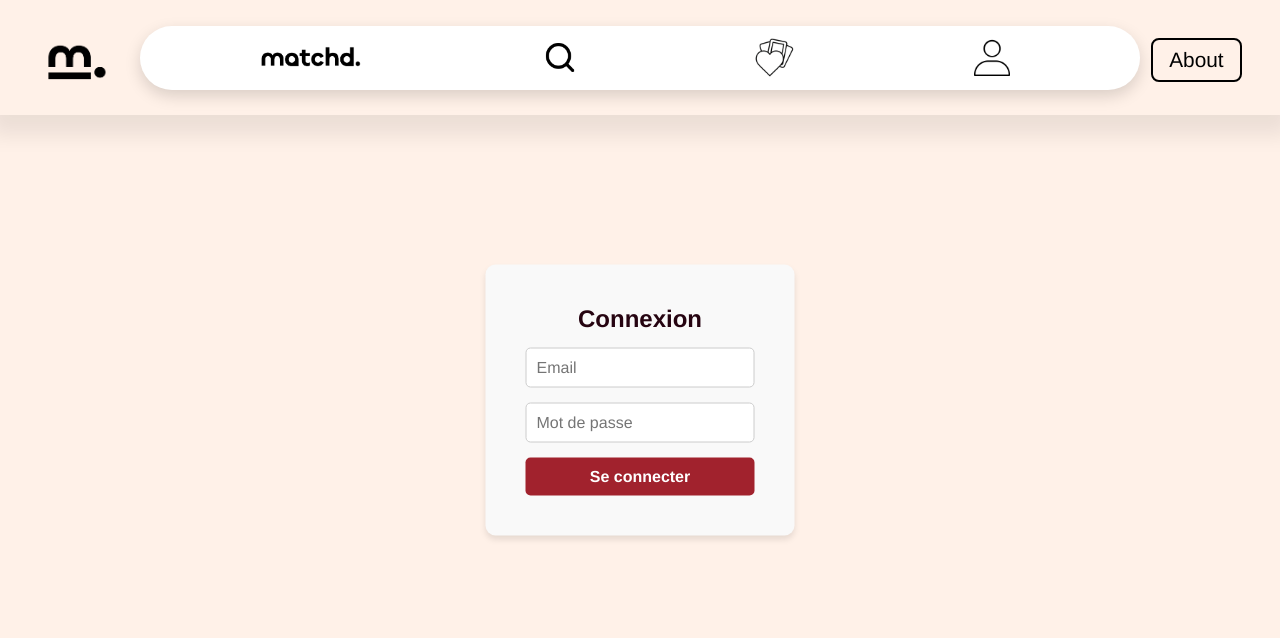
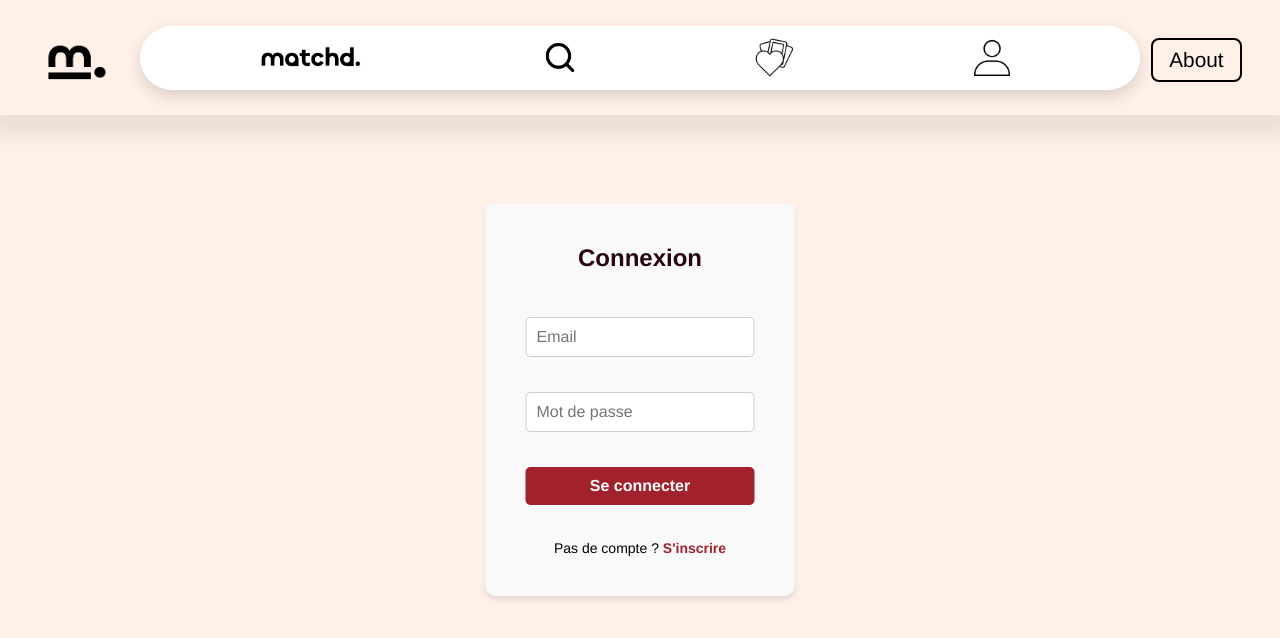
Before and after one commit to Tedvm/Matchd, a React (Vite) app in the folder frontend/: page /login in a window 1280 px wide. Shown: the top 638 px of the page. Built offline with nearby package versions, Linux system fonts and the light colour scheme.

Commit message:
a propos

```diff
--- a/frontend/src/pages/About/About.css
+++ b/frontend/src/pages/About/About.css
@@ -1,3 +1,25 @@
 .about {
+  display: flex;
+  flex-direction: column; /* Organise les éléments de haut en bas */
+  justify-content: center;
+  align-items: center;
+  min-height: 100vh;
   text-align: center;
+  font-size: 1.2rem;
+  color: #333; /* Couleur plus douce pour le texte */
+  padding: 2rem; /* Ajout d'un peu d'espace autour */
+  box-sizing: border-box; /* Pour inclure le padding dans les dimensions */
+  margin-top: -90px; /* Remonte tout de 200px */
 }
+
+.about h1 {
+  font-size: 2.5rem; /* Titre plus grand */
+  margin-bottom: 1rem; /* Espacement sous le titre */
+  color: #222; /* Couleur légèrement plus foncée pour le titre */
+}
+
+.about p {
+  line-height: 1.6; /* Amélioration de la lisibilité */
+  max-width: 600px; /* Limite la largeur du texte */
+  color: #000000; /* Couleur plus douce pour le paragraphe */
+}
--- a/frontend/src/pages/About/About.jsx
+++ b/frontend/src/pages/About/About.jsx
@@ -1,7 +1,17 @@
 import './About.css';
 
 function About() {
-  return <div className="about">about page</div>;
+  return (
+    <div className="about">
+      <h1>À propos</h1>
+      <p>
+        Nous sommes trois étudiants de CentraleSupélec : Alexandre, Tancrède et Théodore.
+        Notre projet, Matchd, est une plateforme de review de films qui permet de trouver
+        son coup de cœur cinématographique.
+      </p>
+      <img src="/team.png" alt="Team" className="team-image" />
+    </div>
+  );
 }
 
 export default About;
--- a/frontend/src/pages/Login/Login.css
+++ b/frontend/src/pages/Login/Login.css
@@ -21,6 +21,7 @@
     margin: 0;
     text-align: center;
     font-size: 24px;
+    margin-bottom: 30px;
     color: #260411;
   }
 
@@ -28,7 +29,7 @@
   .login-form {
     display: flex;
     flex-direction: column;
-    gap: 15px;
+    gap: 35px;
   }
 
   /* Styles pour les inputs (email & mot de passe) */
@@ -86,3 +87,19 @@
     text-align: center;
     margin-top: 10px;
   }
+
+  .login-signup-link {
+    margin-top: 20px;
+    text-align: center;
+    font-size: 14px;
+  }
+
+  .login-signup-link a {
+    color: #a1222d;
+    font-weight: bold;
+    text-decoration: none;
+  }
+
+  .login-signup-link a:hover {
+    text-decoration: underline;
+  }
--- a/frontend/src/pages/Login/Login.jsx
+++ b/frontend/src/pages/Login/Login.jsx
@@ -1,7 +1,8 @@
 // frontend/src/pages/Login/Login.jsx
+
 import React, { useState, useEffect } from 'react';
 import axios from 'axios';
-import { useNavigate } from 'react-router-dom';
+import { useNavigate, Link } from 'react-router-dom';
 import './Login.css';
 
 export default function Login() {
@@ -63,6 +64,10 @@ export default function Login() {
         <button type="submit">Se connecter</button>
       </form>
       {error && <div className="login-error">{error}</div>}
+
+      <div className="login-signup-link">
+        Pas de compte ? <Link to="/users">S'inscrire</Link>
+      </div>
     </div>
   );
 }
```
